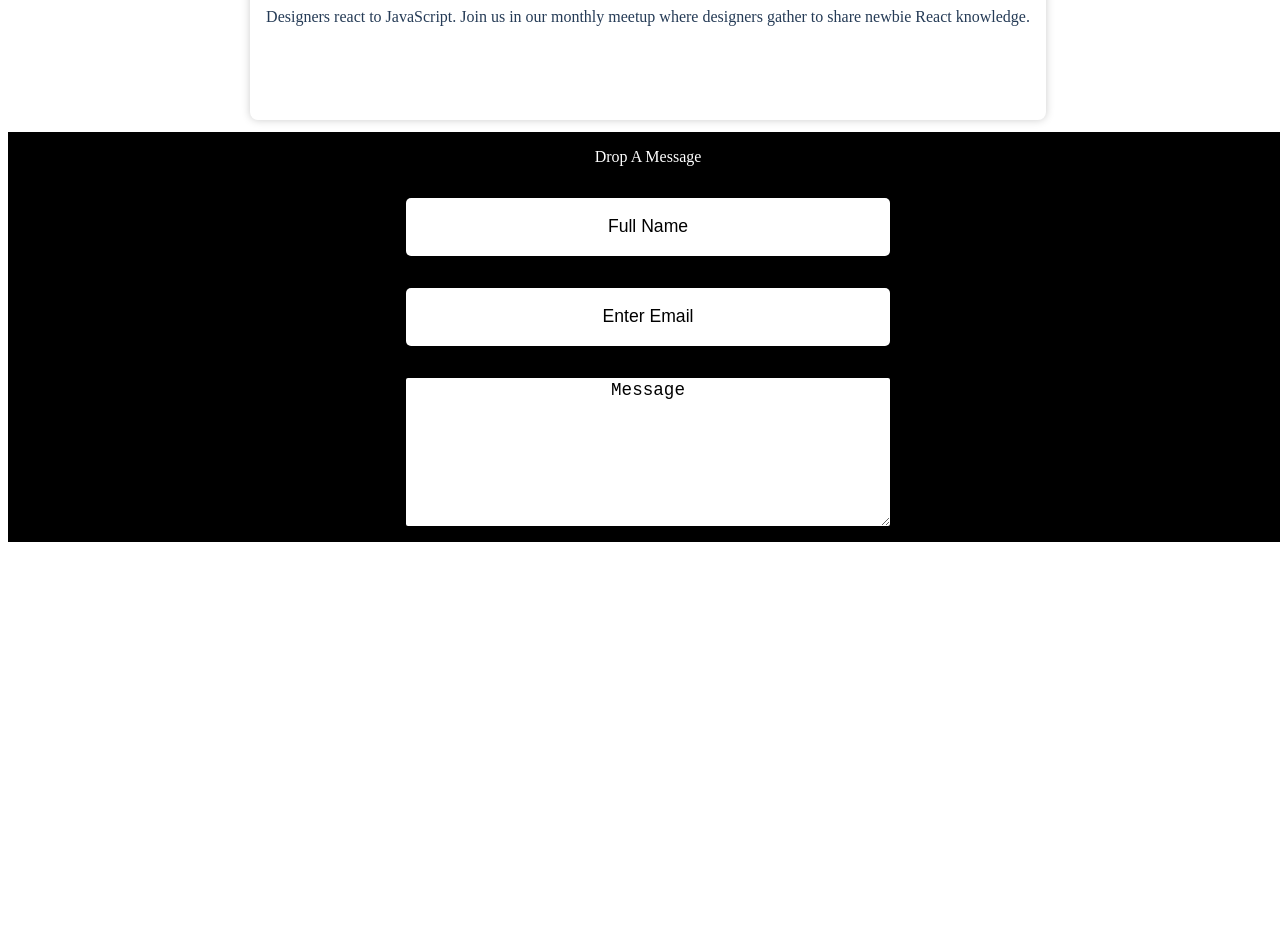
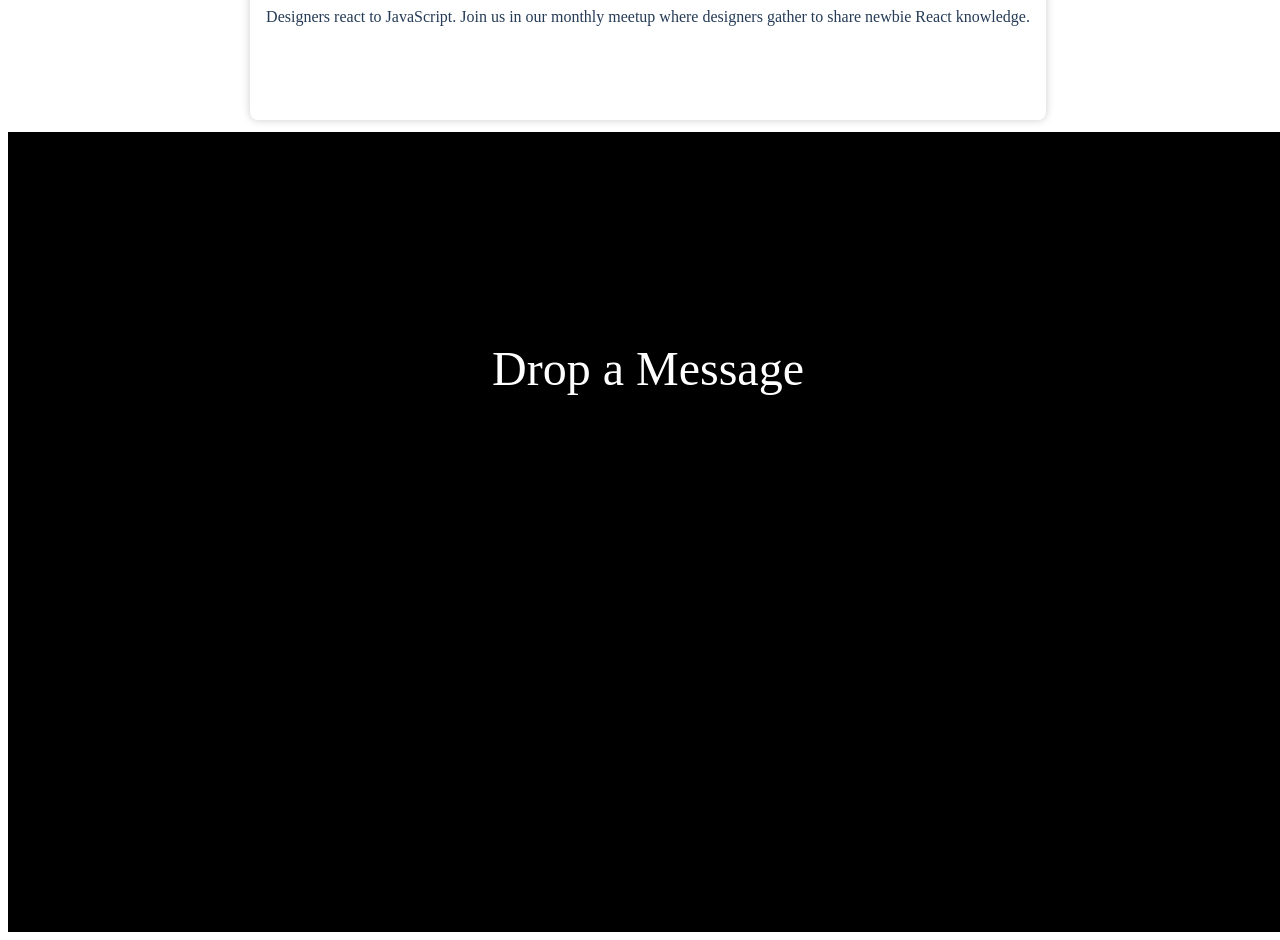
Before and after one commit to iamVictorSam/locomotive-scroll-react, a React (Create React App) app: page / in a window 1280 px wide. Shown: the part 2442-3382 px from the top of the page. Before the commit the page ends 2992 px from the top, so only its background shows below. Built offline with nearby package versions, Linux system fonts and the light colour scheme; what react-locomotive-scroll would draw is missing.

Commit message:
updated feel

```diff
--- a/src/App.js
+++ b/src/App.js
@@ -3,11 +3,11 @@ import About from "./components/about/About";
 import Footer from "./components/footer/footer";
 import { useRef } from "react";
 import { LocomotiveScrollProvider } from "react-locomotive-scroll";
-import { useLocation } from "react-router-dom";
+// import { useLocation } from "react-router-dom";
 
 function App() {
   const containerRef = useRef(null);
-  const { pathname } = useLocation();
+  // const { pathname } = useLocation();
 
   return (
     <LocomotiveScrollProvider
--- a/src/components/about/About.jsx
+++ b/src/components/about/About.jsx
@@ -2,11 +2,15 @@ import "./about-style.css";
 
 const About = () => {
   return (
-    <section data-scroll-section  className="about-section">
-      <p className='message'>Drop A Message</p>
-    <input type="text" name="fullName" placeholder="Full Name" id="" />
-    <input type="text" name="email" placeholder="Enter Email" id="" />
-    <textarea name="" placeholder="Message" id="" />
+    <section data-scroll data-scroll-section data-scroll-speed="7" //   data-scroll
+
+    className="about-section">
+    <p data-scroll   className='message'>Drop a Message</p>
+    <div className=" op-class" data-scroll data-scroll-repeat   data-scroll-class="fadeIn">
+      <input  type="text" name="fullName" placeholder="Full Name" id="" />
+      <input type="text" name="email" placeholder="Enter Email" id="" />
+      <textarea name="" placeholder="Message" id="" />
+      </div>
 
     </section>
   );
--- a/src/components/about/about-style.css
+++ b/src/components/about/about-style.css
@@ -10,13 +10,19 @@ body{
     align-items: center;
     color: white;
     flex-direction: column;
-
+    height: 100vh;
 
 }
 
+.op-class{
+    opacity: 0;
+}
 
-
-.about {
+.fadeIn {
+    opacity: 2;
+    transition: opacity 3s;
+}
+.message {
     font-size: 3rem;
     padding: 2.5rem;
 }
--- a/src/components/card-style.css
+++ b/src/components/card-style.css
@@ -40,12 +40,3 @@
   font-size: 14;
   margin: 8px 0 0 0;
 }
-
-.custom-class {
-    opacity: 0;
-}
-
-.fadeIn {
-    opacity: 1;
-    transition: opacity 1s;
-}
--- a/src/components/footer/footer-style.css
+++ b/src/components/footer/footer-style.css
@@ -1,5 +1,5 @@
 .footer-section{
-    background-color: white;
+    background-color: rgba(255, 255, 255, 0.863);
     display: flex;
     flex-direction: column;
     justify-content: center;
```
